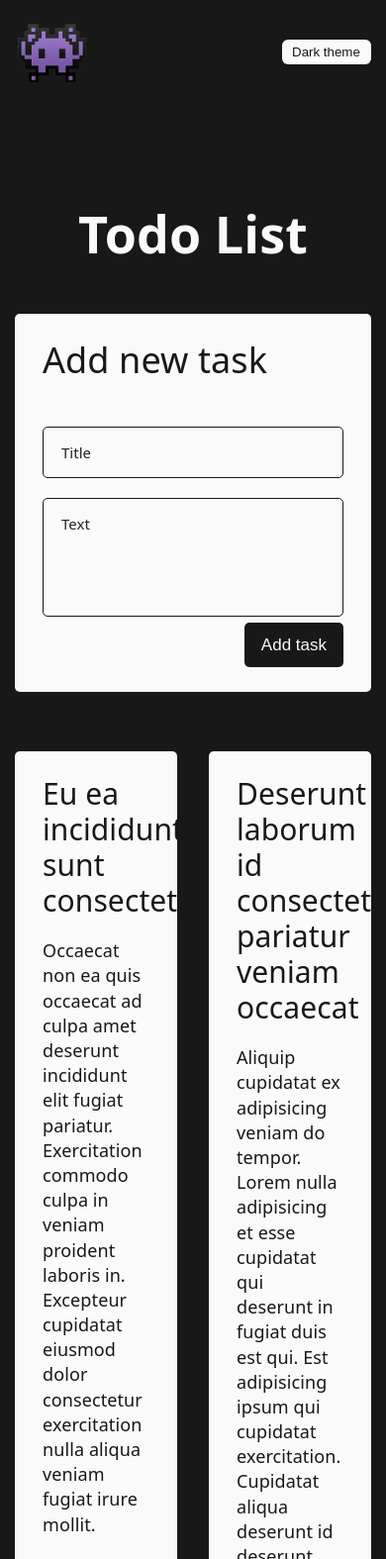
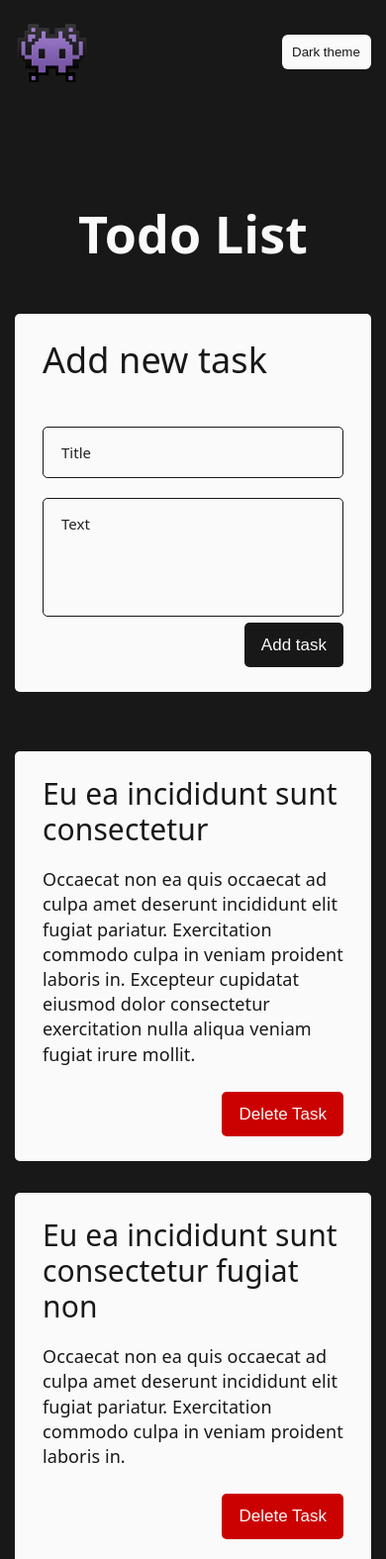
Before and after one commit to artemohii/todo, a plain HTML site: page index.html in a window 390 px wide. Shown: the top 1575 px of the page at 99% size. Drawn offline with Linux system fonts and the light colour scheme.

Commit message:
Theme change added

```diff
--- a/js/app.js
+++ b/js/app.js
@@ -50,12 +50,16 @@ const inputText = form.elements.taskText;
 const overlay = document.querySelector(".overlay");
 const modal = document.querySelector(".modal");
 const themeSelect = document.querySelector(".header__select-theme");
+const htmlRoot = document.querySelector(":root");
 
 // Variables
 const inputs = [inputTitle, inputText];
+const themeFromLS = localStorage.getItem("theme");
 
 // Events
 renderAllTasks();
+setTheme(themeFromLS);
+// баг , при выборе светлой темы и рефреш, темная тема выбирается только после выбора светлой темы
 
 /* Event on form */
 form.addEventListener("submit", onSubmitForm);
@@ -177,11 +181,20 @@ function hideModal() {
 
 function onChangeTheme(e) {
   const selectedTheme = e.target.value;
+  localStorage.setItem("theme", selectedTheme);
+  setTheme(selectedTheme)
+}
+
+function setTheme(themeName) {
+  const themeObj = themes[themeName];
+  for (let key in themeObj) {
+    htmlRoot.style.setProperty(key, themeObj[key]);
+  }
 }
 
 /* localStorage */
 
-console.log(localStorage);
+/* console.log(localStorage); */
 localStorage.setItem("test", "value-test"); // Збереження даних у localStorage
 localStorage.getItem("test"); // -> "value-test "Отримання даних з localStorage
 //localStorage.removeItem("test");// Видалення даних з localStorage
--- /dev/null
+++ b/scss/_mixins.scss
@@ -0,0 +1,30 @@
+// breakpoints
+$desktop-small: 1200px;
+$tablet: 992px;
+$tablet-small: 768px;
+$mobile: 576px;
+
+// MEDIA QUERIES
+@mixin desktop-small {
+  @media (max-width: $desktop-small) {
+    @content;
+  }
+}
+
+@mixin tablet-small {
+  @media (max-width: $tablet-small) {
+    @content;
+  }
+}
+
+@mixin tablet {
+  @media (max-width: $tablet) {
+    @content;
+  }
+}
+
+@mixin mobile {
+  @media (max-width: $mobile) {
+    @content;
+  }
+}
--- a/scss/style.scss
+++ b/scss/style.scss
@@ -1,3 +1,5 @@
+@import "mixins";
+
 * {
   box-sizing: border-box;
 }
@@ -121,12 +123,18 @@ svg {
   outline: none;
   background: var(--secondary);
   border: none;
-  padding: 5px 10px;
+  padding: 10px;
   color: var(--primary);
   border-radius: 6px;
   appearance: none;
   cursor: pointer;
+
 }
+option {
+  padding: 20px;
+}
+
+
 
 .main {
   padding: 20px 0 50px;
@@ -168,6 +176,9 @@ svg {
 .tasks-wrapper {
   columns: 2;
   column-gap: 2rem;
+  @include tablet-small {
+    columns: 1;
+  }
 }
 
 .task {
@@ -281,3 +292,11 @@ svg {
     transform: translate(1px, -2px) rotate(-1deg);
   }
 }
+
+/*
+1
+10
+100
+1000
+10000
+*/
```
Also changed, not shown: css/style.min.css.
